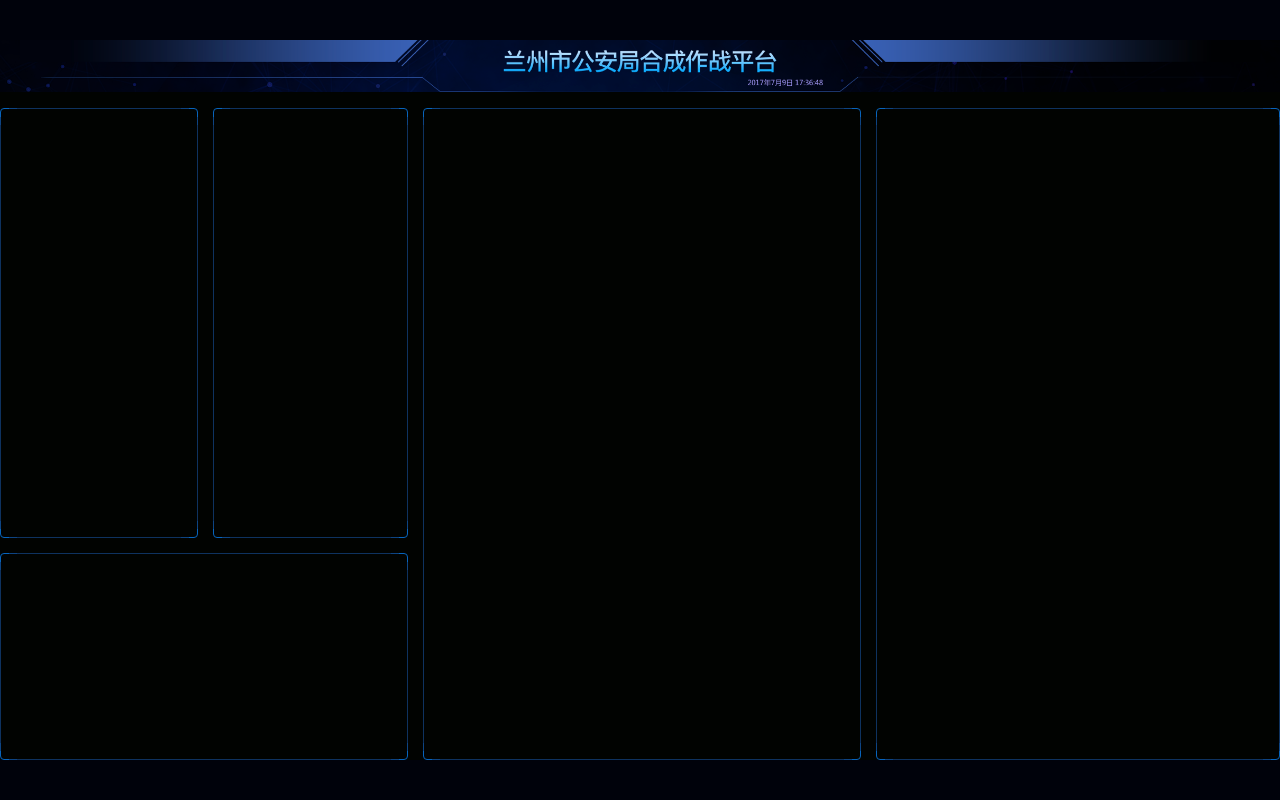
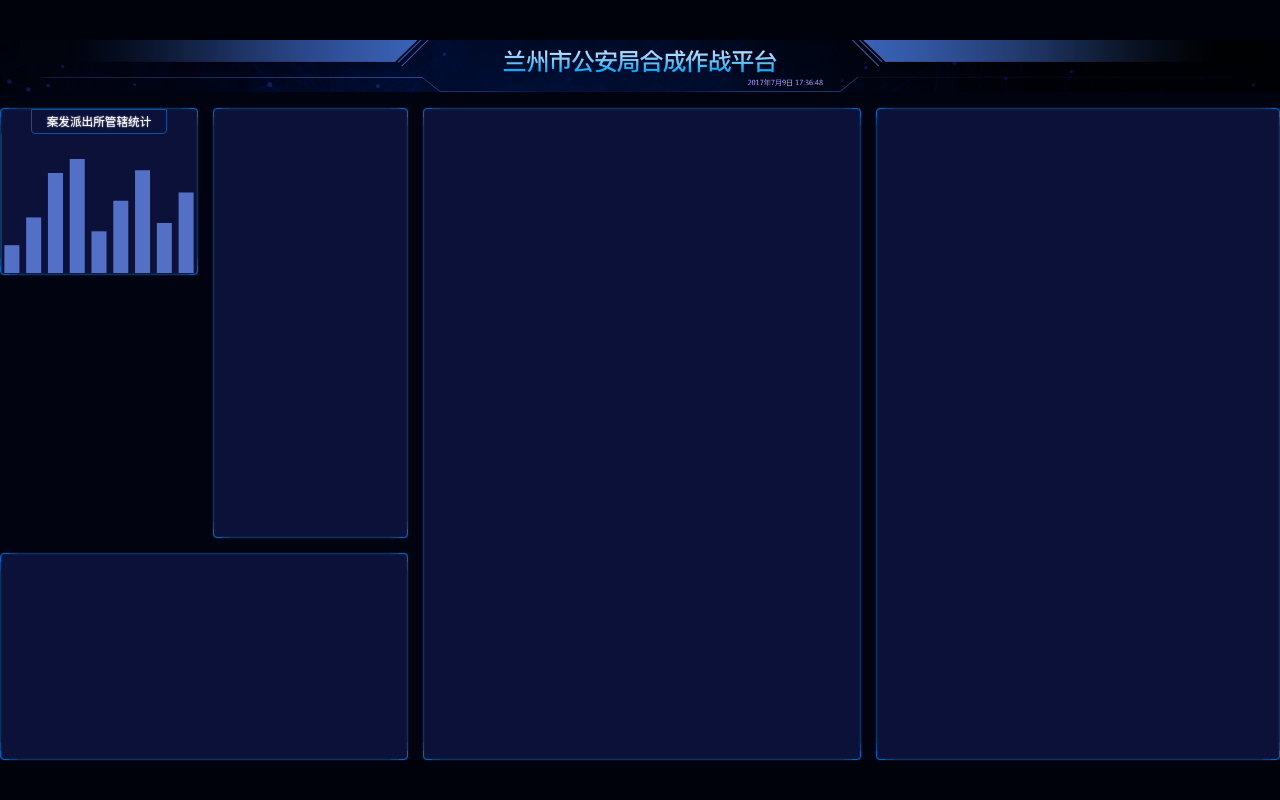
Before and after one commit to rustinliu/Large-screen, a React (Vite) app: page /#/ in a window 1280 px wide. Built offline with nearby package versions, Linux system fonts and the light colour scheme.

Commit message:
柱形图完成

```diff
--- a/index.html
+++ b/index.html
@@ -10,11 +10,11 @@
         <script>
             const cWidth = document.documentElement.clientWidth;
             const cHeight = document.documentElement.clientHeight;
-            let pWidth;
+
             if (cWidth / cHeight > 16 / 9) {
-                pWidth = (cHeight * 16) / 9;
+                window.pWidth = (cHeight * 16) / 9;
             } else {
-                pWidth = cWidth;
+                window.pWidth = cWidth;
             }
             const pHeight = (pWidth * 9) / 16;
             console.log(pWidth, pHeight);
--- a/src/pages/home.scss
+++ b/src/pages/home.scss
@@ -2,14 +2,16 @@
 
 .home {
     flex: 1;
+    height: 100%;
     display: flex;
     flex-direction: column;
-    background: #010301;
-    header {
+    background: #010310;
+    color: white;
+    > header {
         height: px(99);
         background-size: cover;
     }
-    main {
+    > main {
         padding-top: px(30);
         flex: 1;
         display: grid;
@@ -19,9 +21,14 @@
         grid-column-gap: px(28);
         grid-row-gap: px(28);
         > section {
+            text-align: center;
+        }
+        .bordered {
             border: 1px solid #0764bc;
             border-radius: 4px;
             position: relative;
+            box-shadow: 0 0 2px 0 #0e325f, inset 0 0 2px 0 #0e325f;
+            background: #0c1139;
             &::before {
                 content: '';
                 position: absolute;
@@ -50,5 +57,25 @@
         > .section5 {
             grid-area: box5;
         }
+        .guanxiatongji {
+            height: px(315);
+            display: flex;
+            flex-direction: column;
+            align-items: center;
+            h2 {
+                flex-shrink: 0;
+                border: 1px solid #0a5299;
+                border-bottom-left-radius: 4px;
+                border-bottom-right-radius: 4px;
+                font-size: px(22);
+                line-height: px(24);
+                padding: px(10) px(28);
+                text-shadow: 0 0 px(3) white;
+            }
+            .chart {
+                flex: 1;
+                width: 100%;
+            }
+        }
     }
 }
--- a/src/pages/home.tsx
+++ b/src/pages/home.tsx
@@ -1,17 +1,91 @@
-import React from 'react';
+import React, { useEffect, useRef } from 'react';
 import './home.scss';
 import headerBg from '../images/header.png';
+import * as echarts from 'echarts';
+const px = (n) => (n / 2420) * (window as any).pageWidth;
+export const Home = () => {
+    const divRef = useRef(null);
+    useEffect(() => {
+        console.log(divRef.current);
 
-export const Home = () => {
+        // 基于准备好的dom，初始化echarts实例
+        var myChart = echarts.init(divRef.current);
+        // 绘制图表
+        myChart.setOption({
+            textStyle: {
+                fontSize: px(12),
+                color: '#79839E',
+            },
+            title: { show: false },
+            legend: { show: false },
+            xAxis: {
+                data: [
+                    '兰州新区',
+                    '兰州新区',
+                    '兰州新区',
+                    '兰州新区',
+                    '兰州新区',
+                    '兰州新区',
+                    '兰州新区',
+                    '兰州新区',
+                    '兰州新区',
+                ],
+                axisTick: { show: false },
+                axisLine: {
+                    lineStyle: { color: '#083B70' },
+                },
+                axisLabel: {
+                    fontSize: px(12),
+                    formatter(val) {
+                        if (val.length > 2) {
+                            const array = val.split('');
+                            array.splice(2, 0, '\n');
+                            return array.join('');
+                        } else {
+                            return val;
+                        }
+                    },
+                },
+            },
+            grid: {
+                x: px(40),
+                y: px(40),
+                x2: px(40),
+                y2: px(40),
+            },
+            yAxis: {
+                splitLine: { show: false },
+                axisLine: {
+                    show: true,
+                    lineStyle: { color: '#083B70' },
+                },
+                axisLabel: {
+                    fontSize: px(12),
+                },
+            },
+            series: [
+                {
+                    type: 'bar',
+                    data: [10, 20, 36, 41, 15, 26, 37, 18, 29],
+                },
+            ],
+        });
+    }, []);
+
     return (
         <div className='home'>
             <header style={{ backgroundImage: `url(${headerBg})` }}></header>
             <main>
-                <section className='section1'></section>
-                <section className='section2'></section>
-                <section className='section3'></section>
-                <section className='section4'></section>
-                <section className='section5'></section>
+                <section className='section1 '>
+                    <div className='guanxiatongji  bordered'>
+                        <h2>案发派出所管辖统计</h2>
+                        <div ref={divRef} className='chart'></div>
+                    </div>
+                </section>
+                <section className='section2 bordered '></section>
+                <section className='section3 bordered'></section>
+                <section className='section4 bordered'></section>
+                <section className='section5 bordered'></section>
             </main>
         </div>
     );
--- a/src/shared/style.scss
+++ b/src/shared/style.scss
@@ -39,3 +39,11 @@ body {
     display: flex;
     flex-direction: column;
 }
+h1,
+h2,
+h2,
+h4,
+h5,
+h6 {
+    font-size: 16px;
+}
```
